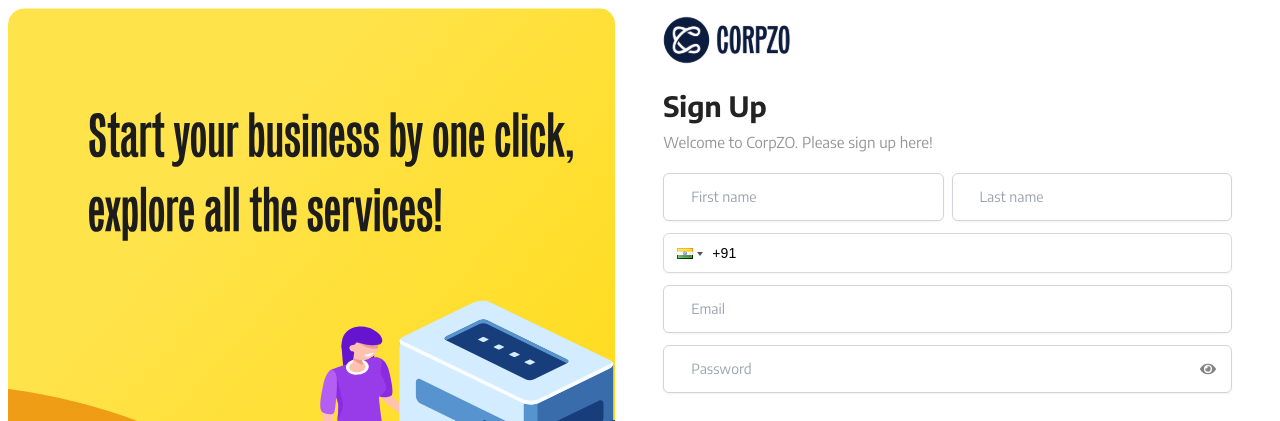
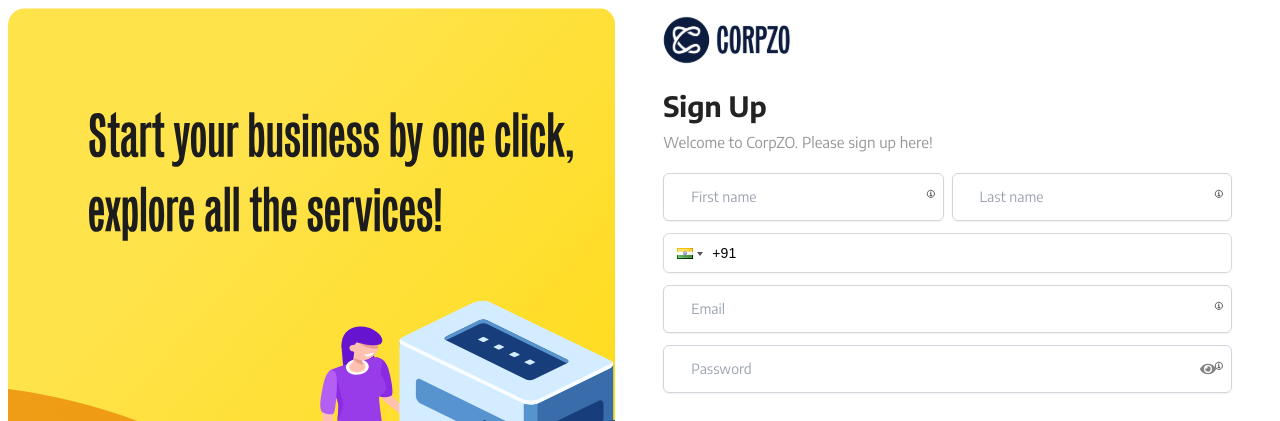
Before and after one commit to nishant-chauhan2427/corpzox, a React (Vite) app: page /sign-up in a window 1280 px wide. Shown: the top 421 px of the page. Built offline with nearby package versions, Linux system fonts and the light colour scheme; a web font is replaced by a local one.

Commit message:
Issues 634/633/632/601/586/579/577

```diff
--- a/src/components/inputs/input/index.jsx
+++ b/src/components/inputs/input/index.jsx
@@ -44,10 +44,10 @@ export const Input = ({
   };
 
   useEffect(() => {
-    if (errorContent) {
-      setUpdatedInfoContent(errorContent);
+    if (label) {
+      setUpdatedInfoContent(label);
     }
-  }, [errorContent]);
+  }, [label]);
 
 
   return (
--- a/src/pages/auth/sign-in/index.jsx
+++ b/src/pages/auth/sign-in/index.jsx
@@ -164,9 +164,9 @@ export const SignIn = () => {
                     type={"email"}
                     placeholder={"Email Id / Phone No."}
                     className={"border-[#D9D9D9] border"}
-                    // errorContent={errors?.email?.message}
+                   errorContent={errors?.email?.message}
                     onBlur={() => handleBlur("email")}
-                    maxLength={25}
+                    maxLength={50}
                   />
                 )}
                 rules={{ required: "Email Address is required" }}
--- a/src/pages/auth/sign-up/index.jsx
+++ b/src/pages/auth/sign-up/index.jsx
@@ -160,6 +160,7 @@ export const Signup = () => {
                       className={"border-[#D9D9D9] border"}
                       errorContent={errors?.email?.message}
                       onBlur={() => handleBlur("email")}
+                      maxLength={50}
                     />
                   )}
                   // rules={{ required: "Email Address is required" }}
--- a/src/pages/profile/editProfile/index.jsx
+++ b/src/pages/profile/editProfile/index.jsx
@@ -42,16 +42,27 @@ const Edit = () => {
   };
 
   useEffect(() => {
-   // dispatch(getUser());
-    const data = (user.name || "").split(" ");
-    //  console.log(data,"data123");
-    // console.log("useer",user);
+
+    const str = user.name || '';
+    console.log(str, 'DATA');
+
+    let data = [];
+    const spaceIndex = str.indexOf(' ');
+
+    if (spaceIndex !== -1) {
+        const firstName = str.substring(0, spaceIndex);
+        const lastName = str.substring(spaceIndex + 1);
+        data = [firstName, lastName];
+    } else {
+        data = [str, ''];
+    }
+
     setValue("firstName", data[0]);
     setValue("lastName", data[1]);
     setValue("email", user?.email);
     setValue("businessEmail", user?.busniessEmail ? user?.busniessEmail : "");
-  }, []);
 
+}, [user]);
   return (
     <>
       <form onSubmit={handleSubmit(onSubmit)} className="flex gap-4 flex-col">
--- a/src/pages/settings/changePassword/index.jsx
+++ b/src/pages/settings/changePassword/index.jsx
@@ -195,8 +195,7 @@ const ChangePassword = () => {
         <>
           <h4 className="font-bold text-2xl">OTP Verification</h4>
           <p className="text-sm text-[#525252]">
-            We have sent you an OTP on your registered mobile no.
-            <br /> and email id
+            We have sent you an OTP on your registered mobile no and email id
           </p>
           <form
             onSubmit={handleVerify}
--- a/src/validation/authValidatiorSchema.js
+++ b/src/validation/authValidatiorSchema.js
@@ -9,7 +9,7 @@ export const signUpValidationSchema = Yup.object().shape({
         /^[a-zA-Z0-9._%+-]+@[a-zA-Z0-9.-]+\.[a-zA-Z]{2,}$/,  // Replace 'example.com' with your domain
         'Invalid email address'
     )
-    .max(25)
+    .max(50)
     .required('Email is required'),  // Ensure email is not empty
     password:Yup.string()
     .min(8, 'Password must be at least 8 characters')  // Minimum length of 8
@@ -20,23 +20,53 @@ export const signUpValidationSchema = Yup.object().shape({
     .matches(/[\W_]/, 'Password must contain at least one special character')  // At least one special character (e.g., !, @, #, etc.)
     .required('Password is required'),  // Ensure password is not empty
 });
+
+
+
 export const signinValidationSchema = Yup.object().shape({
-    email:Yup.string()
-    .email('Invalid email address')
-    .matches(
-        /^[a-zA-Z0-9._%+-]+@[a-zA-Z0-9.-]+\.[a-zA-Z]{2,}$/,  // Replace 'example.com' with your domain
-        'Invalid email address'
-    ).max(25) // Check if the email is valid
-    .required('Email is required'),  // Ensure email is not empty
-    password:Yup.string()
+  email: Yup.string()
+    .email('Invalid email address')  // Ensure it is a valid email if provided
+    .test('email-or-phone', 'Either email or phone must be provided', function(value) {
+      const { phone } = this.parent;  // Access sibling field (phone)
+
+      // If both email and phone are empty, show error
+      if (!value && !phone) {
+        return this.createError({ message: 'Email or Phone number is required' });
+      }
+
+      // Check if it's a valid email or a valid phone number
+      if (value && !/^[a-zA-Z0-9._%+-]+@[a-zA-Z0-9.-]+\.[a-zA-Z]{2,}$/.test(value)) {
+        return this.createError({ message: 'Please provide a valid email' });
+      }
+
+      return true;
+    })
+    .notRequired(),  // Email is not required if phone is provided
+
+  phone: Yup.string()
+    .matches(/^\d{10}$/, 'Phone number must be 10 digits')  // Validate phone number
+    .test('email-or-phone', 'Either email or phone must be provided', function(value) {
+      const { email } = this.parent;  // Access sibling field (email)
+
+      // If both email and phone are empty, show error
+      if (!value && !email) {
+        return this.createError({ message: 'Email or Phone number is required' });
+      }
+
+      return true;
+    })
+    .notRequired(),  // Phone is not required if email is provided
+
+  password: Yup.string()
     .min(8, 'Password must be at least 8 characters')  // Minimum length of 8
     .max(20, 'Password cannot be longer than 20 characters')  // Maximum length of 20
     .matches(/[A-Z]/, 'Password must contain at least one uppercase letter')  // At least one uppercase letter
     .matches(/[a-z]/, 'Password must contain at least one lowercase letter')  // At least one lowercase letter
     .matches(/[0-9]/, 'Password must contain at least one number')  // At least one number
-    .matches(/[\W_]/, 'Password must contain at least one special character')  // At least one special character (e.g., !, @, #, etc.)
-    .required('Password is required'),  // Ensure password is not empty
+    .matches(/[\W_]/, 'Password must contain at least one special character')  // Special character (e.g., !, @, #, etc.)
+    .required('Password is required'),  // Password required
 });
+
 export const forgotPasswordSchema = Yup.object().shape({
     email:Yup.string()
     .email('Invalid email address') // Check if the email is valid
```
